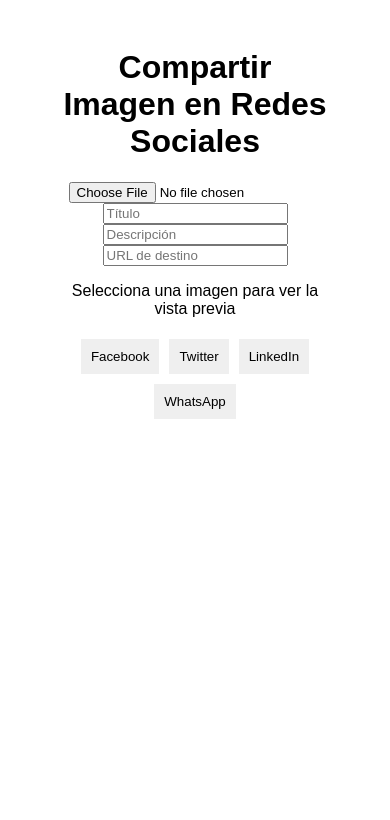
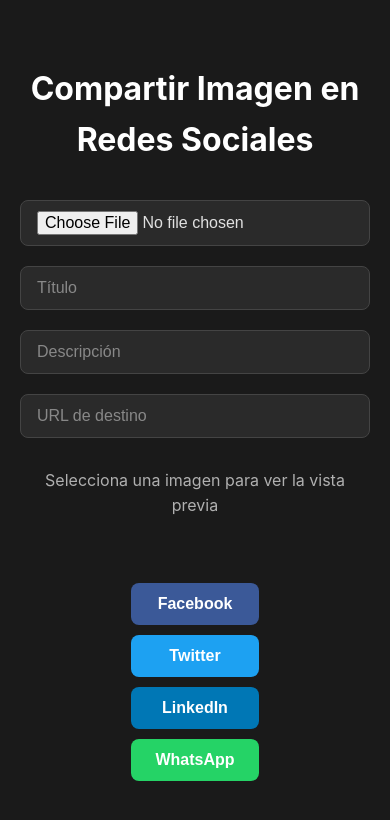
Before and after one commit to X-BATMAN-X/electron-social-share-next, a Next.js app: page / in a window 390 px wide. Shown: the top 820 px of the page. Built offline with nearby package versions, Linux system fonts and the light colour scheme.

Commit message:
Improve UI design with modern dark theme (black background, gray/white text)

```diff
--- a/app/globals.css
+++ b/app/globals.css
@@ -1,28 +1,195 @@
-body {
-  font-family: Arial, sans-serif;
-  text-align: center;
-  padding: 20px;
+/* Reset básico para eliminar márgenes y paddings por defecto */
+* {
+  margin: 0;
+  padding: 0;
+  box-sizing: border-box;
 }
 
+/* Estilo global del cuerpo */
+body {
+  background-color: #1a1a1a; /* Fondo negro oscuro */
+  color: #e0e0e0; /* Texto gris claro */
+  font-family: 'Inter', -apple-system, BlinkMacSystemFont, 'Segoe UI', Roboto, Oxygen, Ubuntu, Cantarell, 'Open Sans', 'Helvetica Neue', sans-serif;
+  line-height: 1.6;
+}
+
+/* Contenedor principal */
 .container {
-  width: 80%;
-  max-width: 600px;
-  margin: auto;
+  max-width: 800px;
+  margin: 0 auto;
+  padding: 40px 20px;
+  min-height: 100vh;
+  display: flex;
+  flex-direction: column;
+  align-items: center;
+  justify-content: center;
+}
+
+/* Títulos */
+h1 {
+  font-size: 2.5rem;
+  color: #ffffff; /* Blanco para los títulos */
+  margin-bottom: 1.5rem;
+  text-align: center;
+}
+
+/* Párrafos */
+p {
+  font-size: 1.2rem;
+  color: #b0b0b0; /* Gris claro para los párrafos */
+  margin-bottom: 1.5rem;
+  text-align: center;
+}
+
+/* Inputs */
+input[type="text"],
+input[type="file"] {
+  width: 100%;
+  max-width: 400px;
+  padding: 12px 16px;
+  margin: 10px 0;
+  background-color: #2a2a2a; /* Fondo gris oscuro para los inputs */
+  border: 1px solid #444; /* Borde gris oscuro */
+  border-radius: 8px;
+  color: #e0e0e0; /* Texto gris claro */
+  font-size: 1rem;
+  transition: border-color 0.3s ease, background-color 0.3s ease;
+}
+
+input[type="text"]::placeholder {
+  color: #888; /* Placeholder gris */
+}
+
+input[type="text"]:focus,
+input[type="file"]:focus {
+  outline: none;
+  border-color: #666; /* Borde más claro al hacer foco */
+  background-color: #333; /* Fondo ligeramente más claro al hacer foco */
+}
+
+/* Estilo para el input de archivo */
+input[type="file"] {
+  padding: 10px 16px; /* Ajuste para que el input de archivo se vea bien */
+}
+
+/* Vista previa de la imagen */
+.preview {
+  margin: 20px 0;
+  text-align: center;
 }
 
 .preview img {
   max-width: 100%;
   height: auto;
-  margin-top: 10px;
+  border-radius: 12px;
+  box-shadow: 0 4px 12px rgba(0, 0, 0, 0.3);
+  transition: transform 0.3s ease, box-shadow 0.3s ease;
 }
 
-.share-buttons {
-  margin-top: 10px;
+.preview img:hover {
+  transform: scale(1.02);
+  box-shadow: 0 6px 16px rgba(0, 0, 0, 0.4);
 }
 
-button {
-  margin: 5px;
-  padding: 10px;
+/* Botones de compartir */
+.share-buttons {
+  display: flex;
+  gap: 12px;
+  justify-content: center;
+  margin-top: 20px;
+}
+
+.share-buttons button {
+  padding: 12px 24px;
+  font-size: 1rem;
+  font-weight: 600;
+  color: #ffffff;
   border: none;
+  border-radius: 8px;
   cursor: pointer;
+  transition: background-color 0.3s ease, transform 0.2s ease;
 }
+
+/* Colores específicos para cada red social */
+.share-buttons button:nth-child(1) {
+  background-color: #3b5998; /* Facebook */
+}
+
+.share-buttons button:nth-child(2) {
+  background-color: #1da1f2; /* Twitter */
+}
+
+.share-buttons button:nth-child(3) {
+  background-color: #0077b5; /* LinkedIn */
+}
+
+.share-buttons button:nth-child(4) {
+  background-color: #25d366; /* WhatsApp */
+}
+
+.share-buttons button:hover {
+  filter: brightness(1.1);
+  transform: translateY(-2px);
+}
+
+.share-buttons button:active {
+  transform: translateY(0);
+}
+
+/* Estilo para la página intermedia */
+.share-page {
+  text-align: center;
+}
+
+.share-page img {
+  max-width: 100%;
+  height: auto;
+  border-radius: 12px;
+  box-shadow: 0 4px 12px rgba(0, 0, 0, 0.3);
+  transition: transform 0.3s ease, box-shadow 0.3s ease;
+}
+
+.share-page img:hover {
+  transform: scale(1.02);
+  box-shadow: 0 6px 16px rgba(0, 0, 0, 0.4);
+}
+
+/* Estilo para la página de error */
+.error-page {
+  text-align: center;
+}
+
+.error-page h1 {
+  color: #ff4444; /* Rojo para el título de error */
+}
+
+.error-page p {
+  color: #b0b0b0;
+}
+
+/* Responsividad */
+@media (max-width: 600px) {
+  h1 {
+    font-size: 2rem;
+  }
+
+  p {
+    font-size: 1rem;
+  }
+
+  input[type="text"],
+  input[type="file"] {
+    max-width: 100%;
+  }
+
+  .share-buttons {
+    flex-direction: column;
+    gap: 10px;
+  }
+
+  .share-buttons button {
+    width: 100%;
+    max-width: 300px;
+    margin: 0 auto;
+  }
+}
```
Also changed, not shown: app/share/[id]/page.js (+3 -7 lines).
